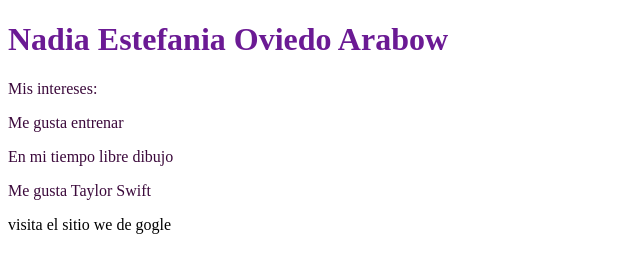
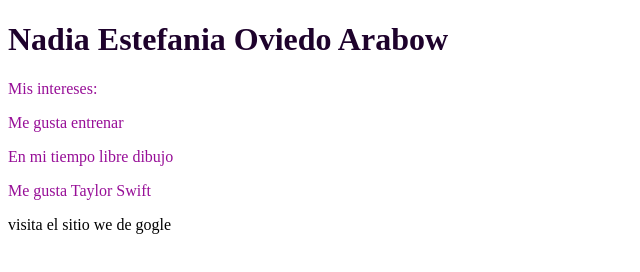
Before and after one commit to nadia-est/WEB_PERSONAL, a plain HTML site: page index.html in a window 1280 px wide. Shown: the whole page, without its empty margins (0-640 px from the left). Drawn offline with Linux system fonts and the light colour scheme.

Commit message:
webpersonal1

```diff
--- a/styles.css
+++ b/styles.css
@@ -1,8 +1,8 @@
 h1{
-color:rgb(107, 26, 148);
+color:rgb(30, 2, 44);
 }
 p{
-color:#3b093b;
+color:#970e97;
 font-size: 16px;
 }
 a{
```
